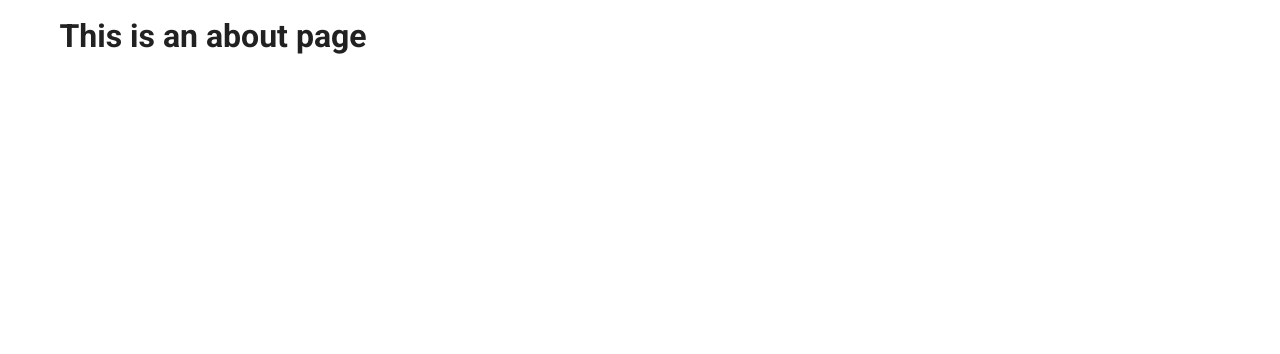
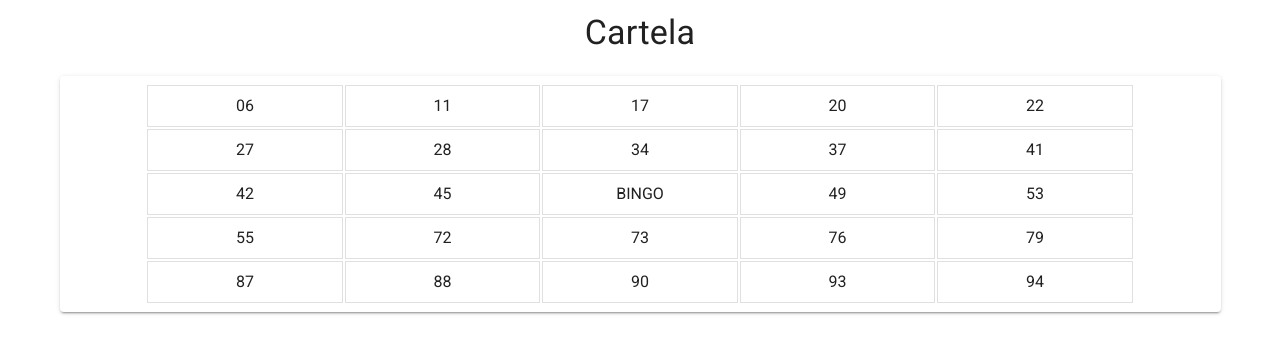
Before and after one commit to henrilhos-archives/BinNario, a Vue app: page /card in a window 1280 px wide. Shown: the top 354 px of the page. Built offline with nearby package versions, Linux system fonts and the light colour scheme.

Commit message:
:sparkles: Cartela p/ Bingo

```diff
--- a/src/views/BingoCard.vue
+++ b/src/views/BingoCard.vue
@@ -1,5 +1,55 @@
 <template>
-  <div class="about">
-    <h1>This is an about page</h1>
-  </div>
+  <VRow align="center">
+    <VCol class="text-center display-1" cols="12">
+      Cartela
+    </VCol>
+    <VCol cols="12">
+      <VCard class="py-5 text-center">
+        <VRow>
+          <VCol
+            v-for="(num, n) in bingoCard"
+            :key="n"
+            cols="2"
+            :offset="borders.indexOf(n) != -1 ? '1' : '0'"
+            style="padding: 1px !important;"
+          >
+            <VCard flat outlined tile class="pa-2 text-center">{{ num }}</VCard>
+          </VCol>
+        </VRow>
+      </VCard>
+    </VCol>
+  </VRow>
 </template>
+
+<script>
+import faker from 'faker';
+import decimals from '@/assets/decimals.json';
+
+export default {
+  data: () => ({
+    bingoCard: undefined,
+    borders: [0, 5, 10, 15, 20]
+  }),
+  created() {
+    const numList = this.shuffle();
+
+    this.bingoCard = this.getNumbers(numList);
+  },
+  methods: {
+    shuffle() {
+      return faker.helpers.shuffle(decimals);
+    },
+    getNumbers(numList) {
+      let list = [];
+      for (let i = 1; i < 25; i += 1) {
+        list.push(numList.shift());
+      }
+
+      list = list.sort();
+      list.splice(12, 0, 'BINGO');
+
+      return list;
+    }
+  }
+};
+</script>
--- a/src/views/Home.vue
+++ b/src/views/Home.vue
@@ -1,5 +1,5 @@
 <template>
-  <VRow>
+  <VRow align="center" justify="center">
     <VCol cols="12" md="8">
       <VCard class="pa-5">
         {{ actualNumber }}
```
